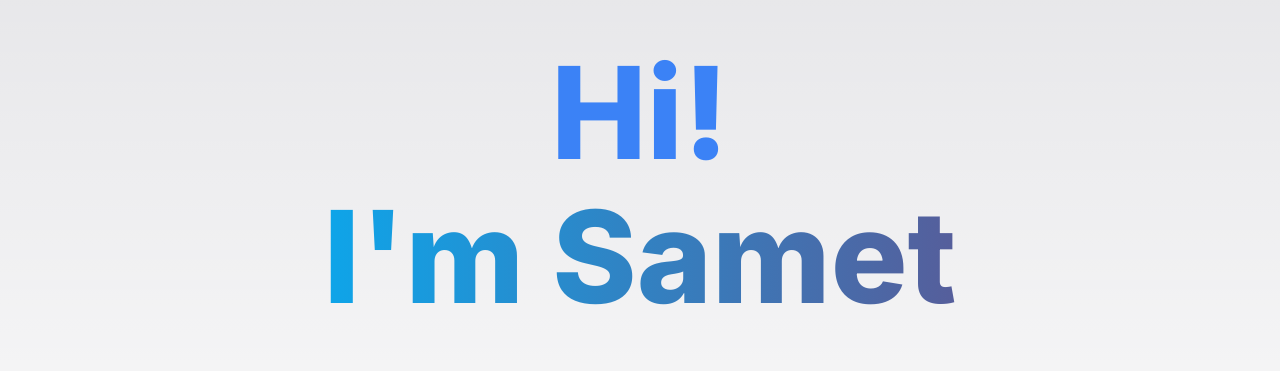
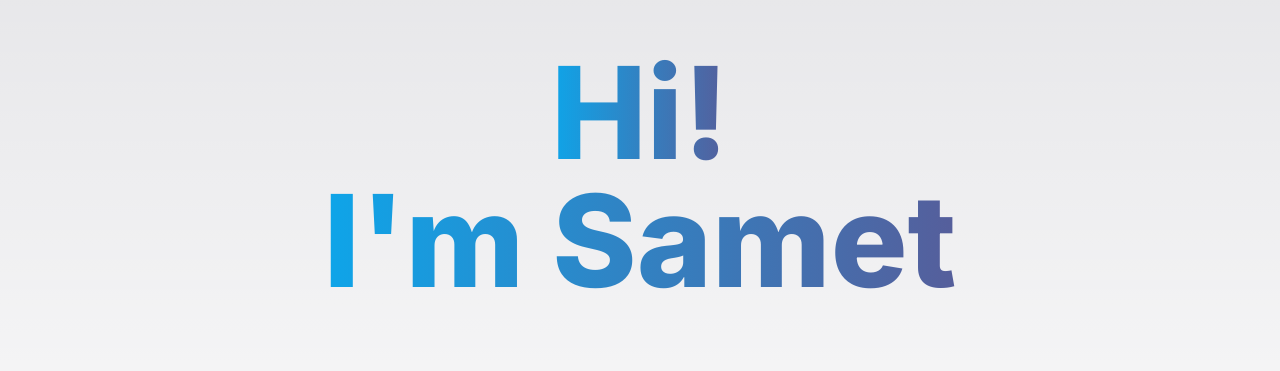
Before and after one commit to sametcl2/sametcl2.github.io, a Next.js app: page / in a window 1280 px wide. Shown: the part 111-482 px from the top of the page. Built offline with nearby package versions, Linux system fonts and the light colour scheme.

Commit message:
fix typo for ci/cd

```diff
--- a/src/app/page.tsx
+++ b/src/app/page.tsx
@@ -21,11 +21,11 @@ export default function Home() {
   return (
     <main className="flex flex-col justify-between min-h-screen py-40">
       <div className="flex flex-col justify-center items-center select-none">
-        <p className="text-6xl md:text-9xl font-extrabold text-blue-500 mb-4 antialiased after:transition after:ease-[ease] after:duration-500">
+        <p className="text-6xl md:text-9xl font-extrabold bg-clip-text text-transparent bg-gradient-to-r from-sky-500 to-pink-800 animate-text antialiased">
           Hi!
         </p>
         <p className="text-6xl md:text-9xl font-extrabold bg-clip-text text-transparent bg-gradient-to-r from-sky-500 to-pink-800 animate-text antialiased">
-          I'm Samet
+          {`I'm Samet`}
         </p>
       </div>
     </main>
--- a/tailwind.config.ts
+++ b/tailwind.config.ts
@@ -14,7 +14,7 @@ const config: Config = {
           "conic-gradient(from 180deg at 50% 50%, var(--tw-gradient-stops))",
       },
       animation: {
-        text: "text 4s ease infinite",
+        text: "text 2s ease infinite",
         fade: "fadeIn 5s ease-in",
       },
       keyframes: {
```
